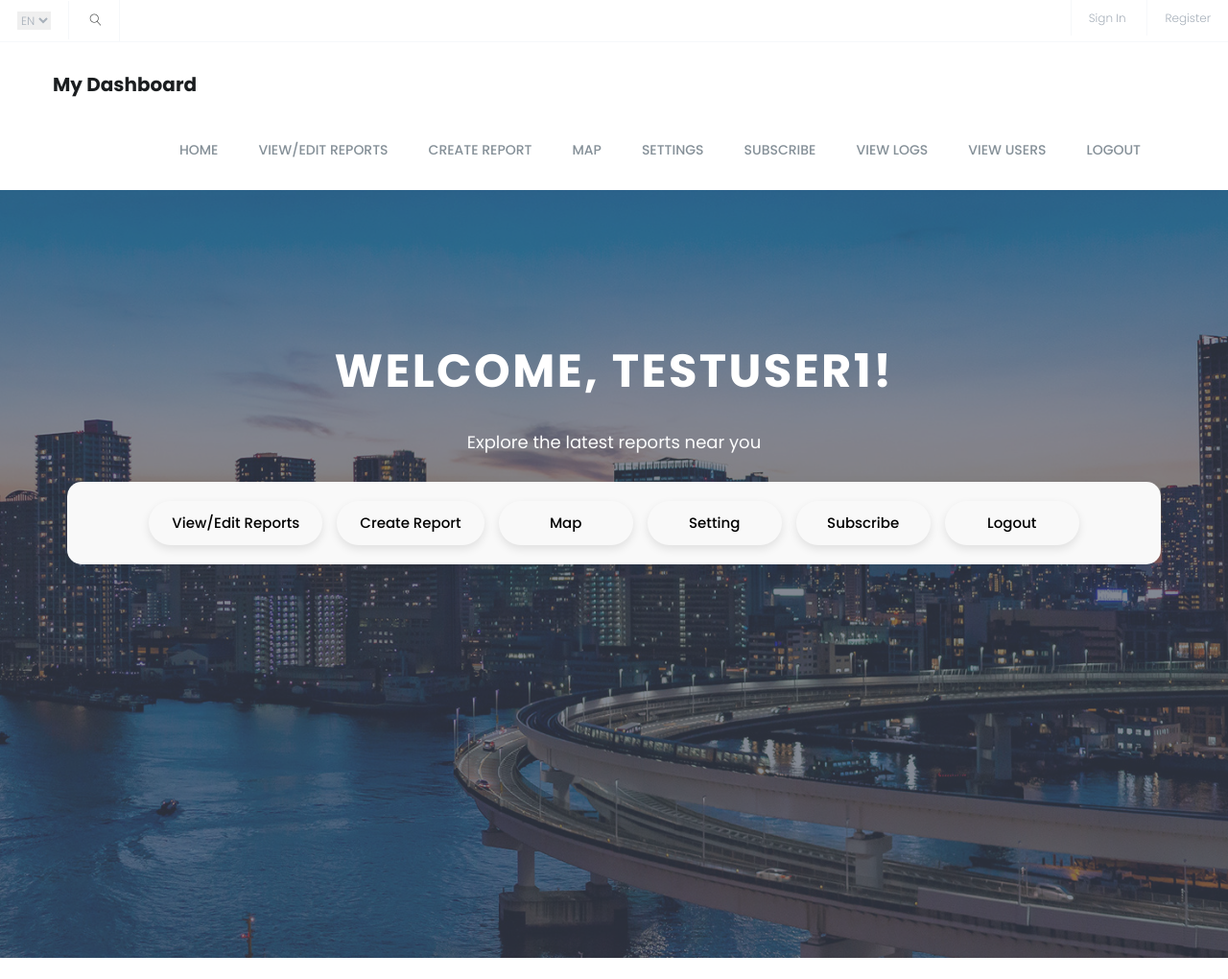
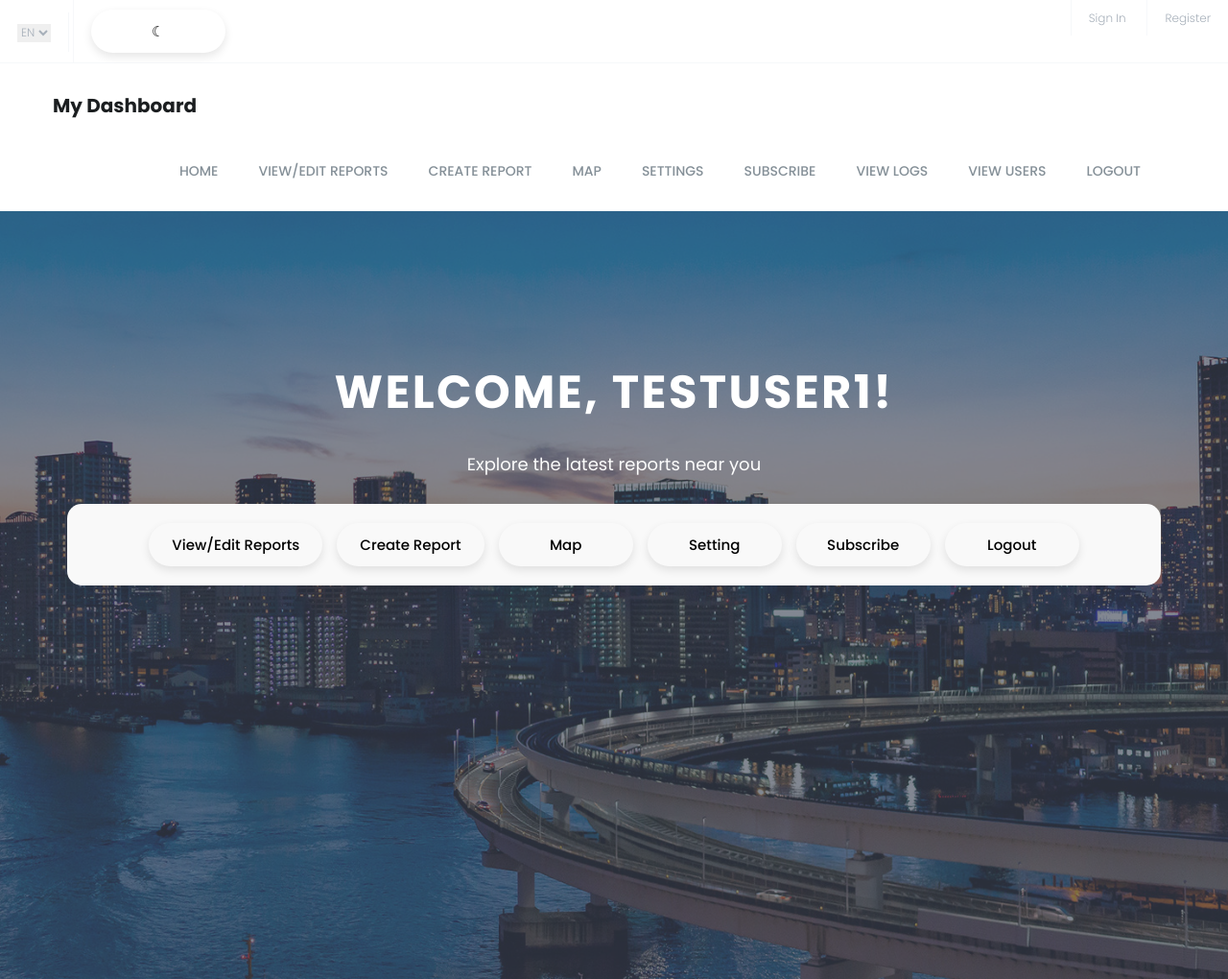
Before and after one commit to Kiizon/CypressAppNew, a Flask app: page /dashboard in a window 1280 px wide. Shown: the whole page at 96% size. Before the commit the page ends 998 px from the top, so only its background shows below. Run offline with Flask 3, Linux system fonts and the light colour scheme; a user stored in the database is signed in; data comes from the database, SQL or seed files in the repository; both versions use the stored data as it was after the commit; some libraries are stand-ins or nearby versions.

Commit message:
added dark and light mode. home.html can load now after sucessful login

```diff
--- a/app.py
+++ b/app.py
@@ -94,6 +94,37 @@ def login():
 
     return render_template('login.html')
 
+@app.route('/register', methods=['GET', 'POST'])
+def register():
+    if request.method == 'POST':
+        username = request.form['username']
+        email = request.form['email']
+        password = request.form['password']
+        phone = request.form.get('phone', '')
+        user_type = 1  # Normal user
+        notifications = 1
+
+        existing_user = User.query.filter_by(username=username).first()
+        if existing_user:
+            flash('Username already exists. Please choose another one.')
+            return redirect(url_for('login'))
+
+        hashed_password = generate_password_hash(password)
+        new_user = User(
+            username=username,
+            email=email,
+            password=hashed_password,
+            notifications=notifications,
+            usertype=user_type,
+            phone=phone
+        )
+        db.session.add(new_user)
+        db.session.commit()
+        flash('Account created successfully! Please log in.')
+        return redirect(url_for('login'))
+
+    return render_template('login.html')  # If you support GET too
+
 @app.route('/set_language/<lang>')
 def set_language(lang):
     session['lang'] = lang  # Save the language selection (e.g., 'en' or 'fr') in the session
@@ -138,5 +169,9 @@ def get_users():
 def get_reports():
     return report_methods.index()
 
+@app.route('/map')
+def map():
+    return render_template('map.html')
+
 if __name__ == '__main__':
     app.run(debug=True)
--- a/static/assets/css/style.css
+++ b/static/assets/css/style.css
@@ -23,6 +23,24 @@ font-family: 'Roboto', sans-serif;
 11. Subscribe
 12. Footer
 ==========================================*/
+
+
+body.dark-mode {
+    background-color: #121212;
+    color: #ffffff;
+}
+
+.dark-mode .directory-btn {
+    background-color: #333;
+    color: #fff;
+}
+
+body {
+    background-color: #fff;
+    color: #000;
+}
+
+/* Add similar rules to other elements as needed */
 
 /*-------------------------------------
 		1.General css (Reset code)
--- a/templates/home.html
+++ b/templates/home.html
@@ -16,35 +16,35 @@
         <title>Directory Landing Page</title>
 
         <!-- For favicon png -->
-        <link rel="shortcut icon" type="image/icon" href="{{ url_for('static', filename='logo/favicon.png') }}"/>
+        <link rel="shortcut icon" type="image/icon" href="{{ url_for('static', filename='assets/logo/favicon.png') }}"/>
 
         <!-- font-awesome.min.css -->
-        <link rel="stylesheet" href="{{ url_for('static', filename='css/font-awesome.min.css') }}">
+        <link rel="stylesheet" href="{{ url_for('static', filename='assets/css/font-awesome.min.css') }}">
 
         <!-- linear icon css -->
-        <link rel="stylesheet" href="{{ url_for('static', filename='css/linearicons.css') }}">
+        <link rel="stylesheet" href="{{ url_for('static', filename='assets/css/linearicons.css') }}">
 
         <!-- animate.css -->
-        <link rel="stylesheet" href="{{ url_for('static', filename='css/animate.css') }}">
+        <link rel="stylesheet" href="{{ url_for('static', filename='assets/css/animate.css') }}">
 
         <!-- flaticon.css -->
-        <link rel="stylesheet" href="{{ url_for('static', filename='css/flaticon.css') }}">
+        <link rel="stylesheet" href="{{ url_for('static', filename='assets/css/flaticon.css') }}">
 
         <!-- slick.css -->
-        <link rel="stylesheet" href="{{ url_for('static', filename='css/slick.css') }}">
-        <link rel="stylesheet" href="{{ url_for('static', filename='css/slick-theme.css') }}">
+        <link rel="stylesheet" href="{{ url_for('static', filename='assets/css/slick.css') }}">
+        <link rel="stylesheet" href="{{ url_for('static', filename='assets/css/slick-theme.css') }}">
 
         <!-- bootstrap.min.css -->
-        <link rel="stylesheet" href="{{ url_for('static', filename='css/bootstrap.min.css') }}">
+        <link rel="stylesheet" href="{{ url_for('static', filename='assets/css/bootstrap.min.css') }}">
 
         <!-- bootsnav -->
-        <link rel="stylesheet" href="{{ url_for('static', filename='css/bootsnav.css') }}">
+        <link rel="stylesheet" href="{{ url_for('static', filename='assets/css/bootsnav.css') }}">
 
         <!-- style.css -->
-        <link rel="stylesheet" href="{{ url_for('static', filename='css/style.css') }}">
+        <link rel="stylesheet" href="{{ url_for('static', filename='assets/css/style.css') }}">
 
         <!-- responsive.css -->
-        <link rel="stylesheet" href="{{ url_for('static', filename='css/responsive.css') }}">
+        <link rel="stylesheet" href="{{ url_for('static', filename='assets/css/responsive.css') }}">
 
         <!-- HTML5 shim and Respond.js for IE8 support of HTML5 elements and media queries -->
         <!-- WARNING: Respond.js doesn't work if you view the page via file:// -->
@@ -73,9 +73,11 @@
 									<option value="fr" {% if session.get('lang') == 'fr' %}selected{% endif %}>FR</option>
 								</select>
 							</li>
-							<li class="select-opt">
-								<a href="#"><span class="lnr lnr-magnifier"></span></a>
+
+							<li class="header-top-contact">
+								<button id="theme-toggle" class="directory-btn">☾</button>
 							</li>
+
 						</ul>
 					</div>
 				</li>
@@ -171,14 +173,14 @@
 
 
 					<div class="button-box">
-						<a href="{{ url_for('reports') }}" class="directory-btn">View/Edit Reports</a>
-						<a href="{{ url_for('Create Report') }}" class="directory-btn">Create Report</a>
-						<a href="{{ url_for('Create Map') }}" class="directory-btn">Map</a>
-						<a href="{{ url_for('Setting') }}" class="directory-btn">Setting</a>
-						<a href="{{ url_for('Subscribe') }}" class="directory-btn">Subscribe</a>
+						<a href="{{ url_for('get_reports') }}" class="directory-btn">View/Edit Reports</a>
+						<a href="{{ url_for('get_reports') }}" class="directory-btn">Create Report</a>
+						<a href="{{ url_for('map') }}" class="directory-btn">Map</a>
+						<a href="{{ url_for('get_reports') }}" class="directory-btn">Setting</a>
+						<a href="{{ url_for('get_reports') }}" class="directory-btn">Subscribe</a>
 					{% if session['user_type'] == 0 %}
-						<a href="{{ url_for('Logs') }}" class="directory-btn">View Logs</a>
-						<a href="{{ url_for('Users') }}" class="directory-btn">View Users</a>
+						<a href="{{ url_for('get_reports') }}" class="directory-btn">View Logs</a>
+						<a href="{{ url_for('get_users') }}" class="directory-btn">View Users</a>
 						{% endif %}
 						<a href="{{ url_for('logout') }}" class="directory-btn">Logout</a>
 					</div>
@@ -243,6 +236,28 @@
 			}
 		</script>
 
+		<script>
+			const toggle = document.getElementById('theme-toggle');
+			const body = document.body;
+
+			// Check saved preference on load
+			if (localStorage.getItem('theme') === 'dark') {
+				body.classList.add('dark-mode');
+			}
+
+			toggle.addEventListener('click', () => {
+				body.classList.toggle('dark-mode');
+				// Save preference
+				if (body.classList.contains('dark-mode')) {
+					localStorage.setItem('theme', 'dark');
+				} else {
+					localStorage.setItem('theme', 'light');
+				}
+			});
+		</script>
+
+
+
     </body>
 
 </html>
```
Also changed, not shown: other parts of templates/home.html (+19 -28 lines), templates/login.html (+12 -5 lines), instance/users.db.
